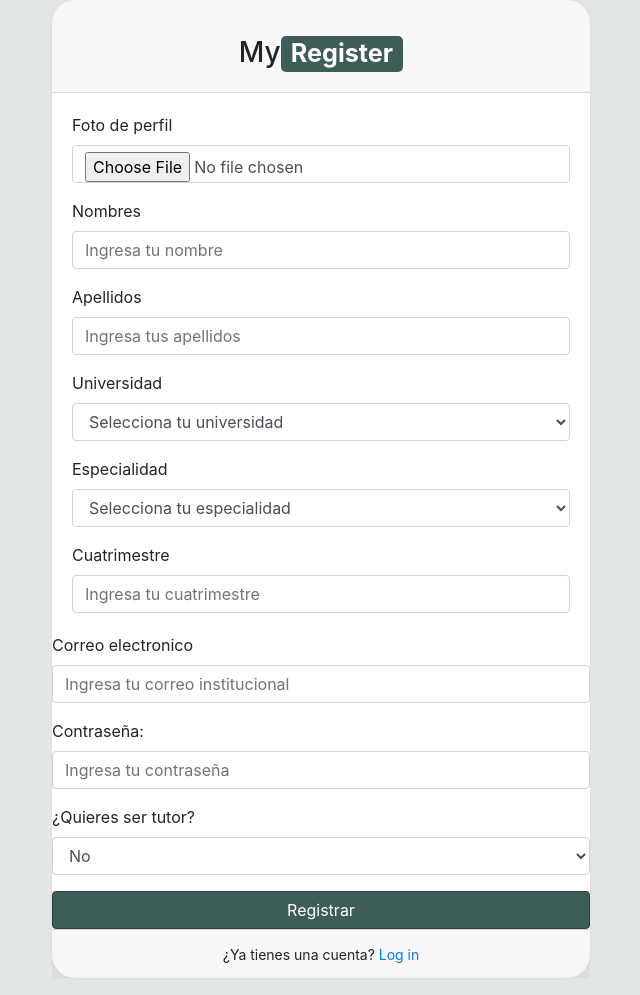
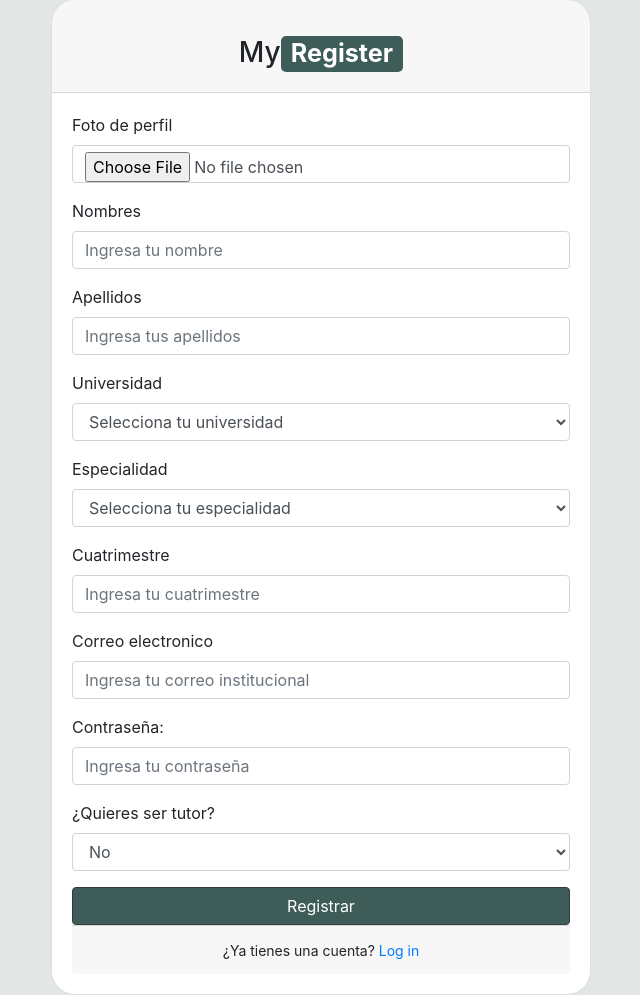
Before and after one commit to ChinitoPacas31/My-classmate, a Flask app: page /register in a window 1280 px wide. Shown: the part 121-1116 px from the top of the page, without its empty margins (319-959 px from the left). Run offline with Flask 3, Linux system fonts and the light colour scheme; data comes from the database, SQL or seed files in the repository.

Commit message:
Encontre porque no estaban centradas las ultimas tres preguntas

```diff
--- a/templates/register.html
+++ b/templates/register.html
@@ -142,7 +142,7 @@
                   {% endfor %}
               </select>
           </div>
-
+              <div class="mb-3">
                 <label for="term" class="form-label">Cuatrimestre</label>
                 <input type="number" class="form-control" id="term" placeholder="Ingresa tu cuatrimestre" name="term" min="0" max="11" required>
               </div>
```
